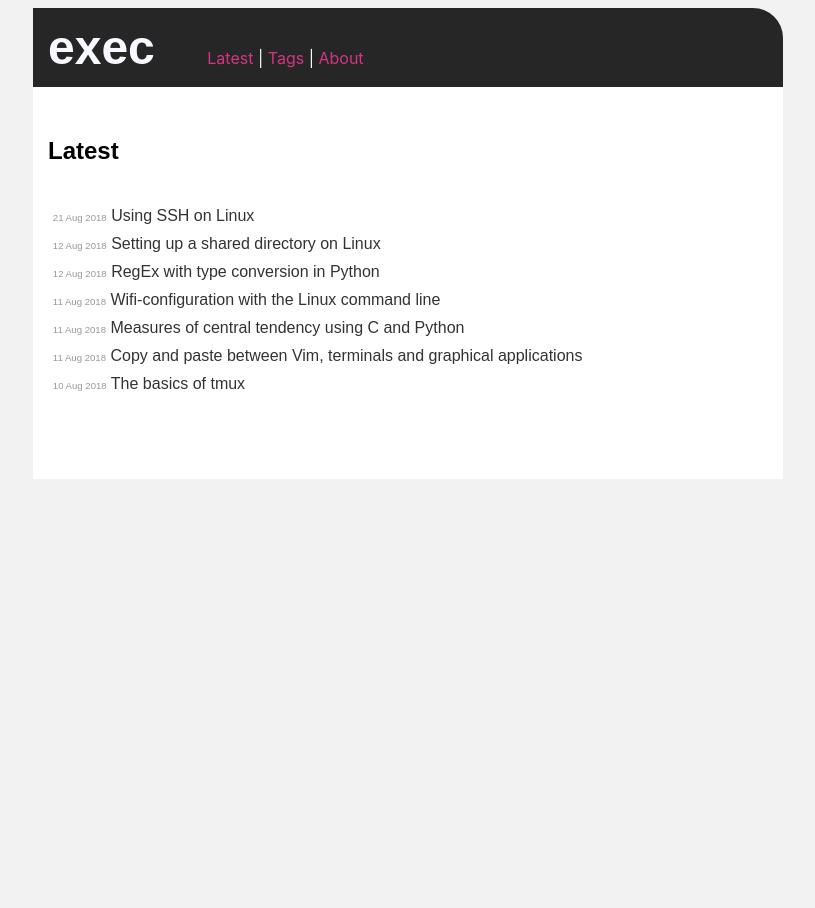
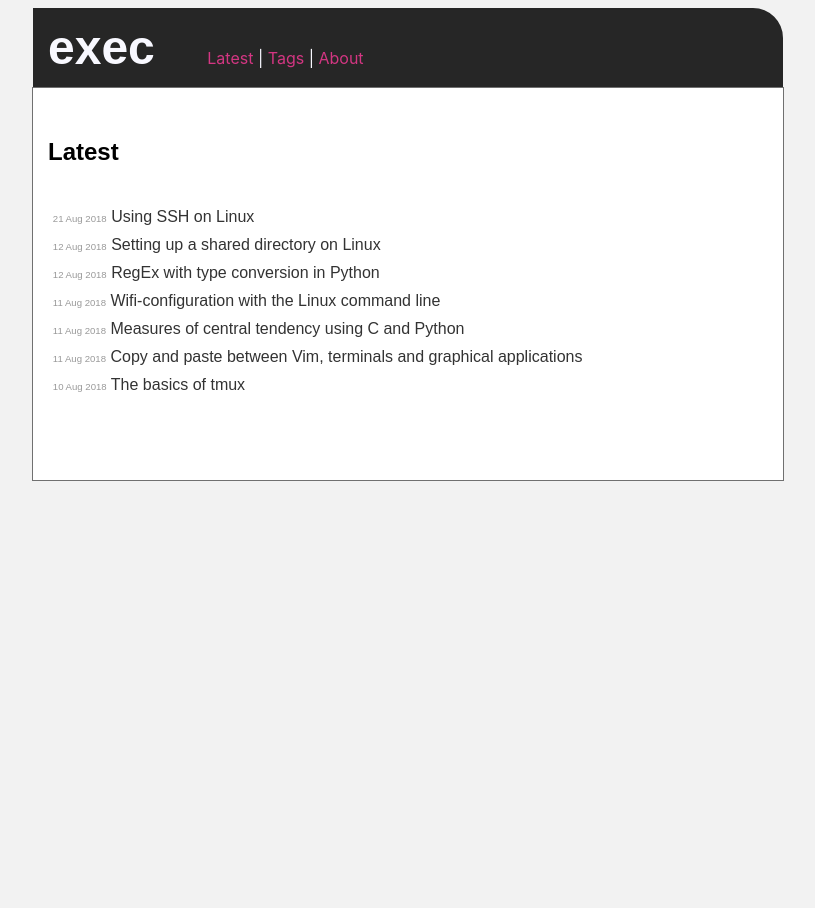
Before and after one commit to execas/execas.github.io, a Jekyll site: the page built from index.html, in a window 1280 px wide. Shown: the whole page, without its empty margins (232-1047 px from the left). Built offline with Jekyll 4.4.1, drawn with Linux system fonts in a browser that asks for light colours.

Commit message:
Update execas.css

```diff
--- a/css/execas.css
+++ b/css/execas.css
@@ -15,6 +15,7 @@ body {
      max-width: 720px;
      background-color: #ffffff;
      margin: 0 auto;
+     border: 1px solid #707070
 }
 
 img {
```
